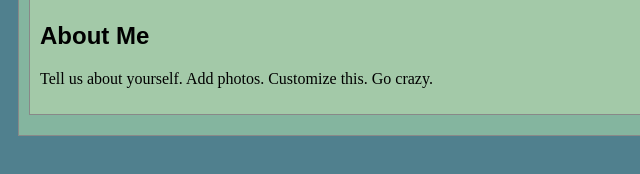
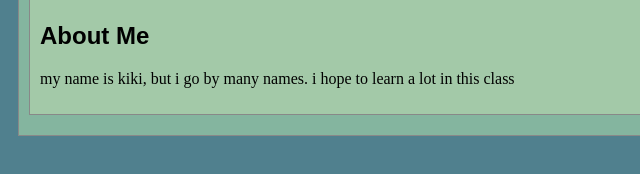
Before and after one commit to pipirupiru/art101, a plain HTML site: page index.html in a window 1280 px wide. Shown: the part 444-618 px from the top of the page, 0-640 px from the left. Drawn offline with Linux system fonts and the light colour scheme.

Commit message:
customizing homepage

```diff
--- a/index.html
+++ b/index.html
@@ -26,7 +26,7 @@
 					<!-- Note that all filenames use lowercase and no spaces -->
 					<img class="cat-photo" src="./img/cute-grey-kitten.jpg">
 					<h2>About Me</h2>
-					<p>Tell us about yourself. Add photos. Customize this. Go crazy.</p>
+					<p>my name is kiki, but i go by many names. i hope to learn a lot in this class</p>
 			</div>
 
 		</section>
```
